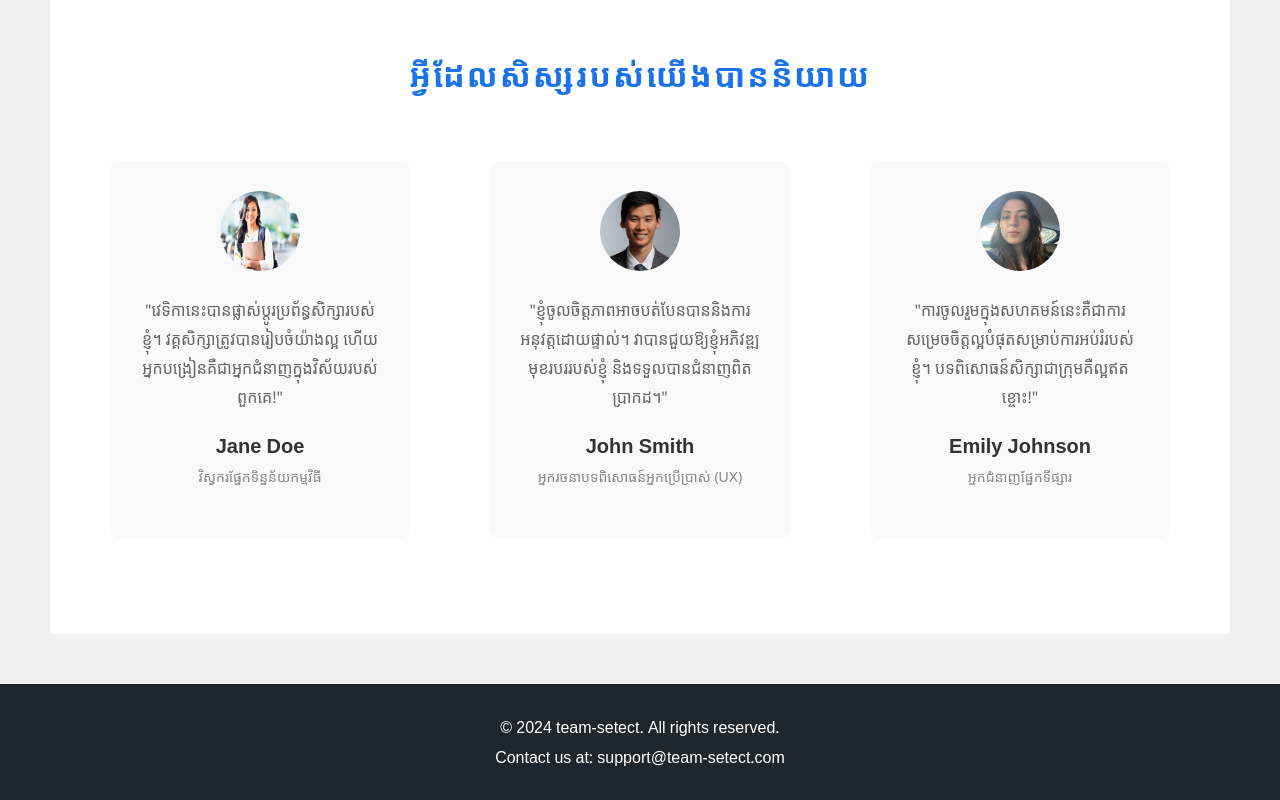
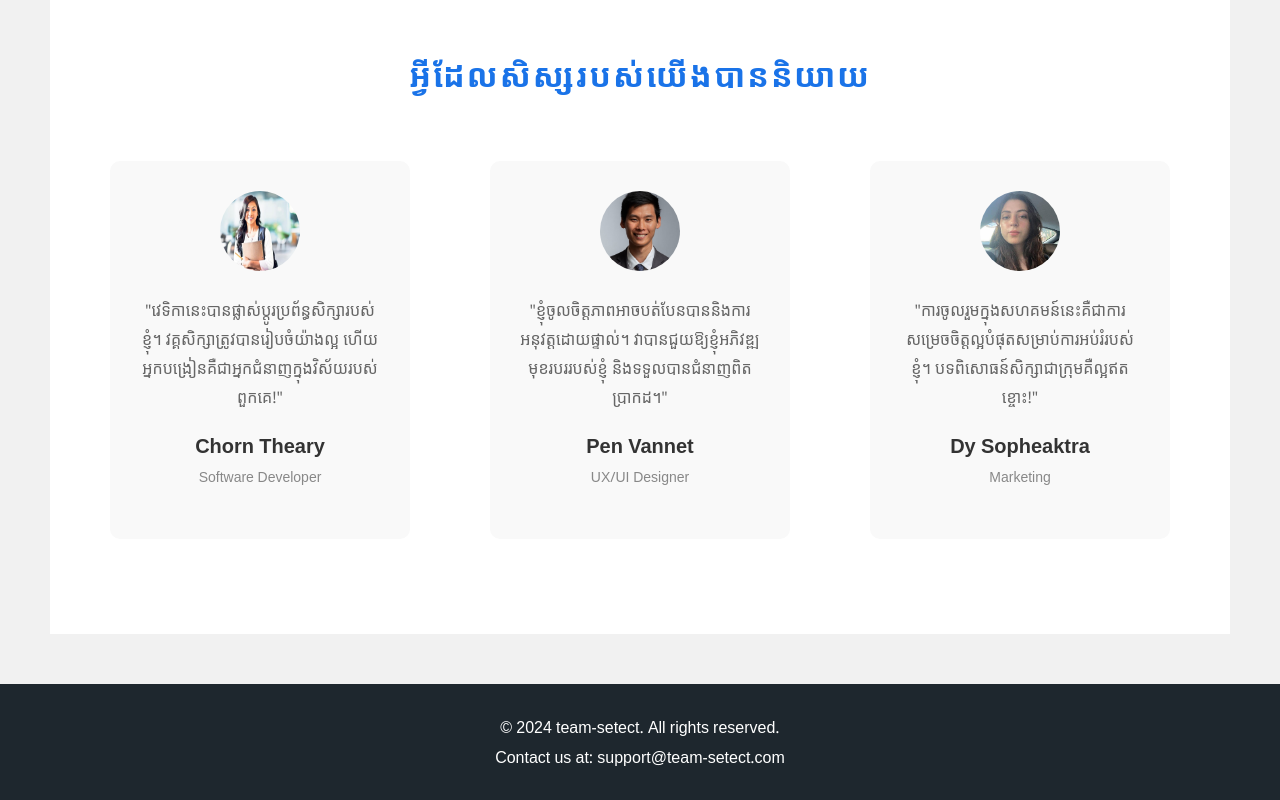
Before and after one commit to ThearyCoding/final_term_website, a plain HTML site: page index.html in a window 1280 px wide. Shown: the part 1795-2595 px from the top of the page. Drawn offline with Linux system fonts and the light colour scheme.

Commit message:
update code

```diff
--- a/index.html
+++ b/index.html
@@ -146,8 +146,8 @@
               វគ្គសិក្សាត្រូវបានរៀបចំយ៉ាងល្អ
               ហើយអ្នកបង្រៀនគឺជាអ្នកជំនាញក្នុងវិស័យរបស់ពួកគេ!"
             </p>
-            <h4>Jane Doe</h4>
-            <p class="title">វិស្វករផ្នែកទិន្នន័យកម្មវិធី</p>
+            <h4>Chorn Theary</h4>
+            <p class="title">Software Developer</p>
           </div>
           <div class="testimonial">
             <img src="images/student-2.jpg" alt="សិស្ស ២" />
@@ -155,8 +155,8 @@
               "ខ្ញុំចូលចិត្តភាពអាចបត់បែនបាននិងការអនុវត្តដោយផ្ទាល់។
               វាបានជួយឱ្យខ្ញុំអភិវឌ្ឍមុខរបររបស់ខ្ញុំ និងទទួលបានជំនាញពិតប្រាកដ។"
             </p>
-            <h4>John Smith</h4>
-            <p class="title">អ្នករចនាបទពិសោធន៍អ្នកប្រើប្រាស់ (UX)</p>
+            <h4>Pen Vannet</h4>
+            <p class="title">UX/UI Designer</p>
           </div>
           <div class="testimonial">
             <img src="images/student-3.jpeg" alt="សិស្ស ៣" />
@@ -164,8 +164,8 @@
               "ការចូលរួមក្នុងសហគមន៍នេះគឺជាការសម្រេចចិត្តល្អបំផុតសម្រាប់ការអប់រំរបស់ខ្ញុំ។
               បទពិសោធន៍សិក្សាជាក្រុមគឺល្អឥតខ្ចោះ!"
             </p>
-            <h4>Emily Johnson</h4>
-            <p class="title">អ្នកជំនាញផ្នែកទីផ្សារ</p>
+            <h4>Dy Sopheaktra</h4>
+            <p class="title">Marketing</p>
           </div>
         </div>
       </section>
```
